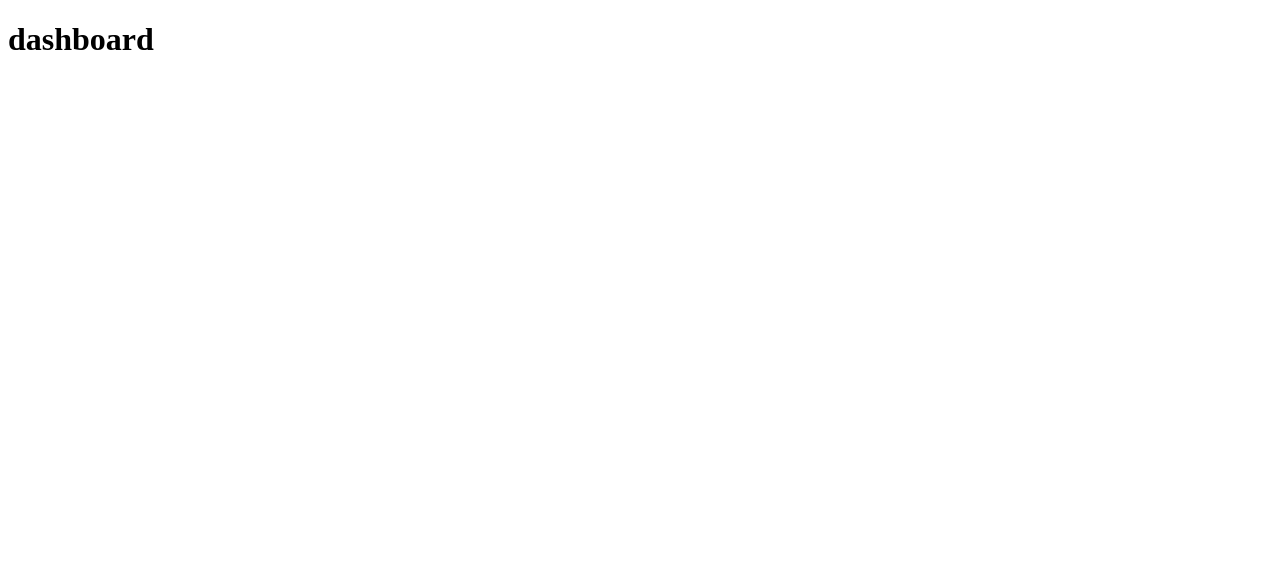
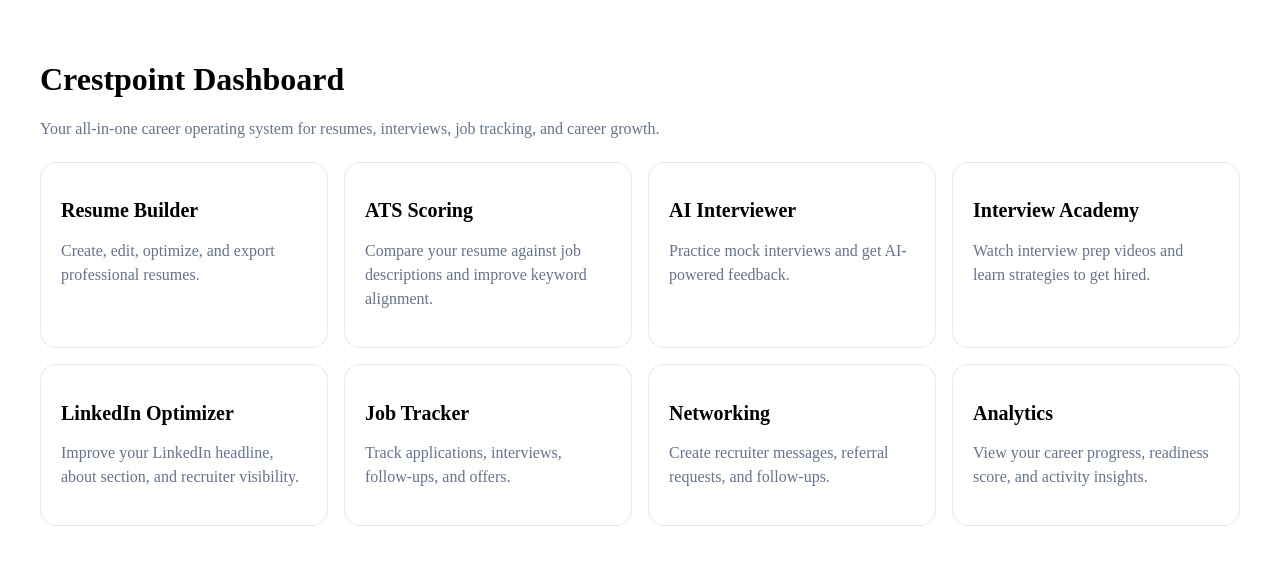
Before and after one commit to mike41192/Crestpoint-solutions-modular-v2, a Next.js app: page /dashboard in a window 1280 px wide. Shown: the top 564 px of the page. Built offline with nearby package versions, Linux system fonts and the light colour scheme.

Commit message:
Phase 20: add Dashboard Navigation Hub

```diff
--- a/src/app/dashboard/page.tsx
+++ b/src/app/dashboard/page.tsx
@@ -1,7 +1,90 @@
-export default function Page() {
+const dashboardModules = [
+  {
+    title: "Resume Builder",
+    description: "Create, edit, optimize, and export professional resumes.",
+    href: "/dashboard/resume",
+  },
+  {
+    title: "ATS Scoring",
+    description: "Compare your resume against job descriptions and improve keyword alignment.",
+    href: "/dashboard/ats",
+  },
+  {
+    title: "AI Interviewer",
+    description: "Practice mock interviews and get AI-powered feedback.",
+    href: "/dashboard/interview",
+  },
+  {
+    title: "Interview Academy",
+    description: "Watch interview prep videos and learn strategies to get hired.",
+    href: "/dashboard/interview-academy",
+  },
+  {
+    title: "LinkedIn Optimizer",
+    description: "Improve your LinkedIn headline, about section, and recruiter visibility.",
+    href: "/dashboard/linkedin",
+  },
+  {
+    title: "Job Tracker",
+    description: "Track applications, interviews, follow-ups, and offers.",
+    href: "/dashboard/jobs",
+  },
+  {
+    title: "Networking",
+    description: "Create recruiter messages, referral requests, and follow-ups.",
+    href: "/dashboard/networking",
+  },
+  {
+    title: "Analytics",
+    description: "View your career progress, readiness score, and activity insights.",
+    href: "/dashboard/analytics",
+  },
+]
+
+export default function DashboardPage() {
   return (
-    <main>
-      <h1>dashboard</h1>
+    <main style={{ padding: "32px" }}>
+      <div style={{ marginBottom: "24px" }}>
+        <h1 style={{ fontSize: "32px", fontWeight: 700 }}>
+          Crestpoint Dashboard
+        </h1>
+
+        <p style={{ marginTop: "8px", color: "#64748b" }}>
+          Your all-in-one career operating system for resumes, interviews, job tracking, and career growth.
+        </p>
+      </div>
+
+      <section
+        style={{
+          display: "grid",
+          gap: "16px",
+          gridTemplateColumns: "repeat(auto-fit, minmax(260px, 1fr))",
+        }}
+      >
+        {dashboardModules.map((module) => (
+          <a
+            key={module.href}
+            href={module.href}
+            style={{
+              display: "block",
+              border: "1px solid #e2e8f0",
+              borderRadius: "16px",
+              padding: "20px",
+              background: "#ffffff",
+              textDecoration: "none",
+              color: "inherit",
+            }}
+          >
+            <h2 style={{ fontSize: "20px", fontWeight: 700 }}>
+              {module.title}
+            </h2>
+
+            <p style={{ marginTop: "8px", color: "#64748b", lineHeight: 1.5 }}>
+              {module.description}
+            </p>
+          </a>
+        ))}
+      </section>
     </main>
   )
 }
```
Also changed, not shown: 1 other file (tests, documents, lock files or other folders).
